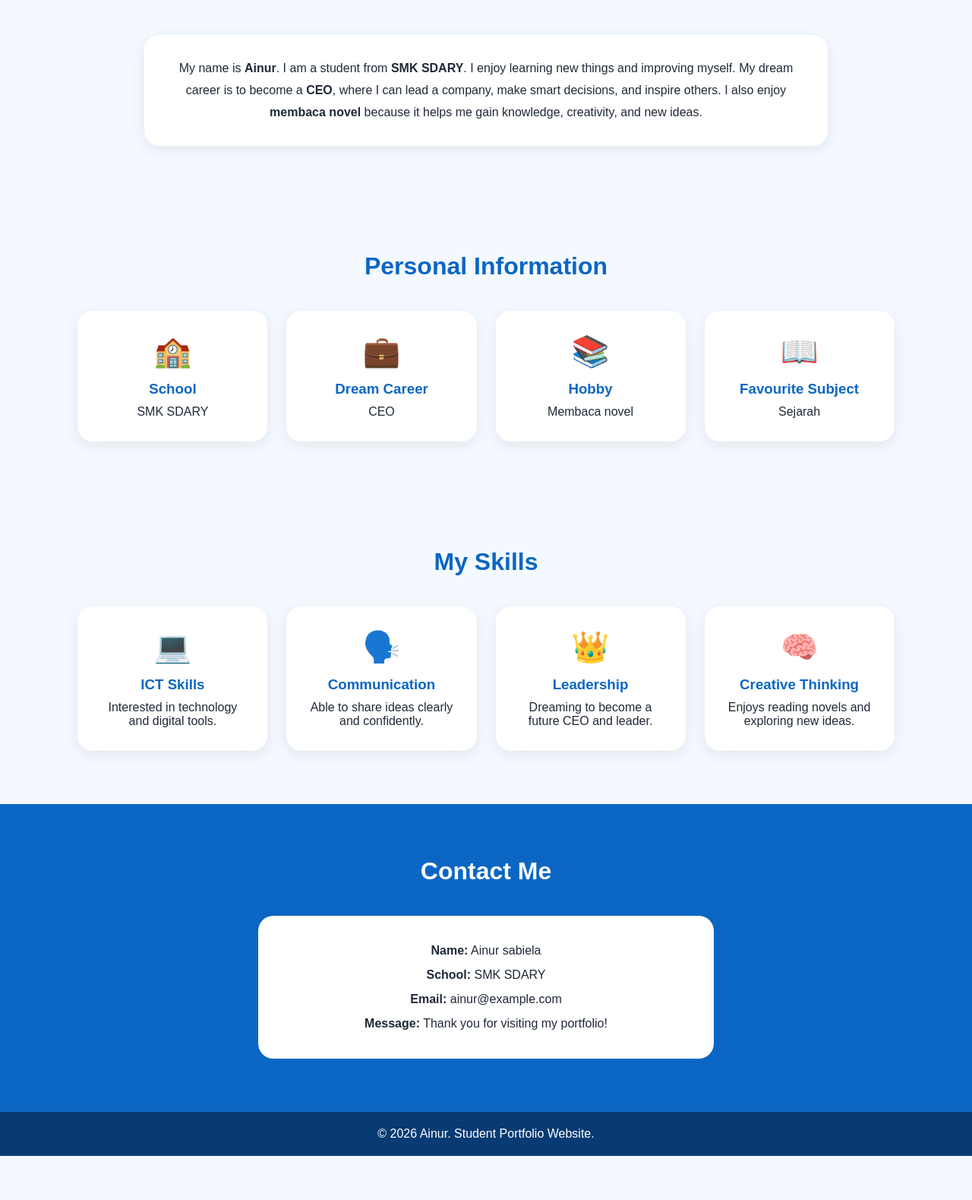
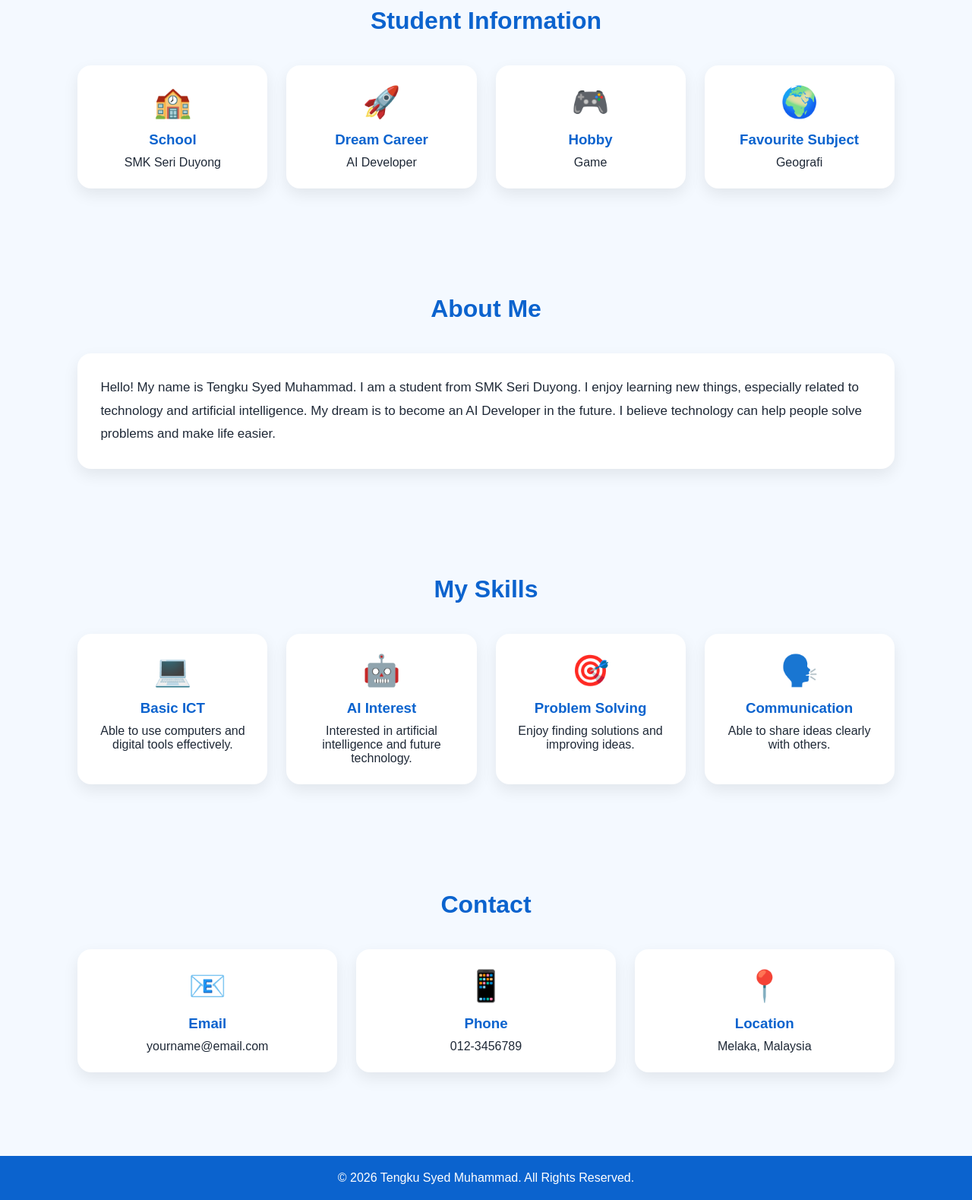
Before and after one commit to fthnnzr/jasmine, a plain HTML site: page index.html in a window 1280 px wide. Shown: the part 845-2424 px from the top of the page at 76% size. Before the commit the page ends 2366 px from the top, so only its background shows below. Drawn offline with Linux system fonts and the light colour scheme.

Commit message:
THIRD COMMIT

```diff
--- a/index.html
+++ b/index.html
@@ -3,7 +3,7 @@
 <head>
   <meta charset="UTF-8">
   <meta name="viewport" content="width=device-width, initial-scale=1.0">
-  <title>Ainur | Student Portfolio</title>
+  <title>Tengku Syed Muhammad Portfolio</title>
 
   <style>
     * {
@@ -24,14 +24,14 @@
       display: flex;
       justify-content: space-between;
       align-items: center;
-      box-shadow: 0 2px 10px rgba(0,0,0,0.08);
+      box-shadow: 0 4px 12px rgba(0,0,0,0.08);
       position: sticky;
       top: 0;
-      z-index: 10;
+      z-index: 100;
     }
 
     nav h2 {
-      color: #0b66c3;
+      color: #0b63ce;
     }
 
     nav ul {
@@ -40,49 +40,51 @@
       gap: 25px;
     }
 
-    nav a {
+    nav ul li a {
       text-decoration: none;
       color: #1f2937;
       font-weight: bold;
     }
 
-    nav a:hover {
-      color: #0b66c3;
+    nav ul li a:hover {
+      color: #0b63ce;
     }
 
     .hero {
-      min-height: 85vh;
+      min-height: 90vh;
       display: flex;
       align-items: center;
       justify-content: space-between;
-      padding: 60px 8%;
+      padding: 50px 8%;
+      background: linear-gradient(135deg, #eaf4ff, #ffffff);
       gap: 40px;
-      background: linear-gradient(135deg, #e8f3ff, #ffffff);
     }
 
     .hero-text {
-      max-width: 550px;
+      max-width: 600px;
     }
 
     .hero-text h1 {
-      font-size: 48px;
-      color: #0b66c3;
+      font-size: 45px;
+      color: #0b63ce;
       margin-bottom: 15px;
     }
 
     .hero-text h3 {
       font-size: 24px;
       margin-bottom: 20px;
+      color: #2563eb;
     }
 
     .hero-text p {
-      line-height: 1.7;
+      font-size: 18px;
+      line-height: 1.6;
       margin-bottom: 25px;
     }
 
     .btn {
       display: inline-block;
-      background: #0b66c3;
+      background: #0b63ce;
       color: white;
       padding: 12px 25px;
       border-radius: 30px;
@@ -90,16 +92,21 @@
       font-weight: bold;
     }
 
-    .profile-card {
-      width: 300px;
-      height: 300px;
+    .btn:hover {
+      background: #084fa8;
+    }
+
+    .profile-placeholder {
+      width: 280px;
+      height: 280px;
+      background: white;
+      border: 5px solid #0b63ce;
       border-radius: 50%;
-      background: white;
-      border: 8px solid #0b66c3;
       display: flex;
       align-items: center;
       justify-content: center;
-      font-size: 80px;
+      color: #0b63ce;
+      font-size: 70px;
       box-shadow: 0 10px 25px rgba(0,0,0,0.15);
     }
 
@@ -107,25 +114,23 @@
       padding: 70px 8%;
     }
 
-    .title {
+    .section-title {
       text-align: center;
       font-size: 32px;
-      color: #0b66c3;
       margin-bottom: 40px;
+      color: #0b63ce;
     }
 
-    .about-box {
+    .about-card {
       background: white;
       padding: 30px;
-      border-radius: 20px;
-      box-shadow: 0 5px 20px rgba(0,0,0,0.08);
+      border-radius: 18px;
+      box-shadow: 0 8px 20px rgba(0,0,0,0.08);
       line-height: 1.8;
-      max-width: 900px;
-      margin: auto;
-      text-align: center;
+      font-size: 17px;
     }
 
-    .cards {
+    .info-grid, .skills-grid, .contact-grid {
       display: grid;
       grid-template-columns: repeat(auto-fit, minmax(220px, 1fr));
       gap: 25px;
@@ -133,10 +138,10 @@
 
     .card {
       background: white;
-      padding: 30px;
-      border-radius: 20px;
+      padding: 25px;
+      border-radius: 18px;
       text-align: center;
-      box-shadow: 0 5px 20px rgba(0,0,0,0.08);
+      box-shadow: 0 8px 20px rgba(0,0,0,0.08);
       transition: 0.3s;
     }
 
@@ -150,35 +155,16 @@
     }
 
     .card h3 {
-      color: #0b66c3;
+      color: #0b63ce;
       margin-bottom: 10px;
     }
 
-    .contact {
-      background: #0b66c3;
+    footer {
+      background: #0b63ce;
       color: white;
       text-align: center;
-    }
-
-    .contact .title {
-      color: white;
-    }
-
-    .contact-box {
-      background: white;
-      color: #1f2937;
-      max-width: 600px;
-      margin: auto;
-      padding: 30px;
-      border-radius: 20px;
-      line-height: 2;
-    }
-
-    footer {
-      text-align: center;
       padding: 20px;
-      background: #083b73;
-      color: white;
+      margin-top: 40px;
     }
 
     @media (max-width: 768px) {
@@ -188,7 +174,8 @@
       }
 
       nav ul {
-        gap: 15px;
+        flex-wrap: wrap;
+        justify-content: center;
       }
 
       .hero {
@@ -197,12 +184,13 @@
       }
 
       .hero-text h1 {
-        font-size: 38px;
+        font-size: 34px;
       }
 
-      .profile-card {
-        width: 230px;
-        height: 230px;
+      .profile-placeholder {
+        width: 220px;
+        height: 220px;
+        font-size: 55px;
       }
     }
   </style>
@@ -211,115 +199,127 @@
 <body>
 
   <nav>
-    <h2>Ainur Portfolio</h2>
+    <h2>My Portfolio</h2>
     <ul>
-      <li><a href="#about">About</a></li>
-      <li><a href="#info">Info</a></li>
+      <li><a href="#home">Home</a></li>
+      <li><a href="#about">About Me</a></li>
       <li><a href="#skills">Skills</a></li>
       <li><a href="#contact">Contact</a></li>
     </ul>
   </nav>
 
-  <section class="hero">
+  <section class="hero" id="home">
     <div class="hero-text">
-      <h1>Hi, I'm Ainur</h1>
-      <h3>Student from SMK SDARY</h3>
+      <h1>Tengku Syed Muhammad</h1>
+      <h3>Future AI Developer</h3>
       <p>
-        I am a motivated student with a dream to become a successful CEO.
-        This portfolio represents my interest, personality, and future ambition
-        as a student who wants to grow in the ICT world.
+        I am a student from SMK Seri Duyong who is interested in technology,
+        artificial intelligence, and digital innovation.
       </p>
-      <a href="#contact" class="btn">Contact Me</a>
+      <a href="#about" class="btn">Explore My Portfolio</a>
     </div>
 
-    <div class="profile-card">
-      👩‍💼
+    <div class="profile-placeholder">
+      👨‍💻
+    </div>
+  </section>
+
+  <section>
+    <h2 class="section-title">Student Information</h2>
+    <div class="info-grid">
+      <div class="card">
+        <div class="icon">🏫</div>
+        <h3>School</h3>
+        <p>SMK Seri Duyong</p>
+      </div>
+
+      <div class="card">
+        <div class="icon">🚀</div>
+        <h3>Dream Career</h3>
+        <p>AI Developer</p>
+      </div>
+
+      <div class="card">
+        <div class="icon">🎮</div>
+        <h3>Hobby</h3>
+        <p>Game</p>
+      </div>
+
+      <div class="card">
+        <div class="icon">🌍</div>
+        <h3>Favourite Subject</h3>
+        <p>Geografi</p>
+      </div>
     </div>
   </section>
 
   <section id="about">
-    <h2 class="title">About Me</h2>
-    <div class="about-box">
+    <h2 class="section-title">About Me</h2>
+    <div class="about-card">
       <p>
-        My name is <b>Ainur</b>. I am a student from <b>SMK SDARY</b>.
-        I enjoy learning new things and improving myself. My dream career is to
-        become a <b>CEO</b>, where I can lead a company, make smart decisions,
-        and inspire others. I also enjoy <b>membaca novel</b> because it helps
-        me gain knowledge, creativity, and new ideas.
+        Hello! My name is Tengku Syed Muhammad. I am a student from SMK Seri
+        Duyong. I enjoy learning new things, especially related to technology
+        and artificial intelligence. My dream is to become an AI Developer in
+        the future. I believe technology can help people solve problems and make
+        life easier.
       </p>
     </div>
   </section>
 
-  <section id="info">
-    <h2 class="title">Personal Information</h2>
-    <div class="cards">
+  <section id="skills">
+    <h2 class="section-title">My Skills</h2>
+    <div class="skills-grid">
       <div class="card">
-        <div class="icon">🏫</div>
-        <h3>School</h3>
-        <p>SMK SDARY</p>
+        <div class="icon">💻</div>
+        <h3>Basic ICT</h3>
+        <p>Able to use computers and digital tools effectively.</p>
       </div>
 
       <div class="card">
-        <div class="icon">💼</div>
-        <h3>Dream Career</h3>
-        <p>CEO</p>
+        <div class="icon">🤖</div>
+        <h3>AI Interest</h3>
+        <p>Interested in artificial intelligence and future technology.</p>
       </div>
 
       <div class="card">
-        <div class="icon">📚</div>
-        <h3>Hobby</h3>
-        <p>Membaca novel</p>
-      </div>
-
-      <div class="card">
-        <div class="icon">📖</div>
-        <h3>Favourite Subject</h3>
-        <p>Sejarah</p>
-      </div>
-    </div>
-  </section>
-
-  <section id="skills">
-    <h2 class="title">My Skills</h2>
-    <div class="cards">
-      <div class="card">
-        <div class="icon">💻</div>
-        <h3>ICT Skills</h3>
-        <p>Interested in technology and digital tools.</p>
+        <div class="icon">🎯</div>
+        <h3>Problem Solving</h3>
+        <p>Enjoy finding solutions and improving ideas.</p>
       </div>
 
       <div class="card">
         <div class="icon">🗣️</div>
         <h3>Communication</h3>
-        <p>Able to share ideas clearly and confidently.</p>
-      </div>
-
-      <div class="card">
-        <div class="icon">👑</div>
-        <h3>Leadership</h3>
-        <p>Dreaming to become a future CEO and leader.</p>
-      </div>
-
-      <div class="card">
-        <div class="icon">🧠</div>
-        <h3>Creative Thinking</h3>
-        <p>Enjoys reading novels and exploring new ideas.</p>
+        <p>Able to share ideas clearly with others.</p>
       </div>
     </div>
   </section>
 
-  <section id="contact" class="contact">
-    <h2 class="title">Contact Me</h2>
-    <div class="contact-box">
-      <p><b>Name:</b> Ainur sabiela</p>
-      <p><b>School:</b> SMK SDARY</p>
-      <p><b>Email:</b> ainur@example.com</p>
-      <p><b>Message:</b> Thank you for visiting my portfolio!</p>
+  <section id="contact">
+    <h2 class="section-title">Contact</h2>
+    <div class="contact-grid">
+      <div class="card">
+        <div class="icon">📧</div>
+        <h3>Email</h3>
+        <p>yourname@email.com</p>
+      </div>
+
+      <div class="card">
+        <div class="icon">📱</div>
+        <h3>Phone</h3>
+        <p>012-3456789</p>
+      </div>
+
+      <div class="card">
+        <div class="icon">📍</div>
+        <h3>Location</h3>
+        <p>Melaka, Malaysia</p>
+      </div>
     </div>
   </section>
 
   <footer>
-    <p>© 2026 Ainur. Student Portfolio Website.</p>
+    <p>© 2026 Tengku Syed Muhammad. All Rights Reserved.</p>
   </footer>
 
 </body>
```
